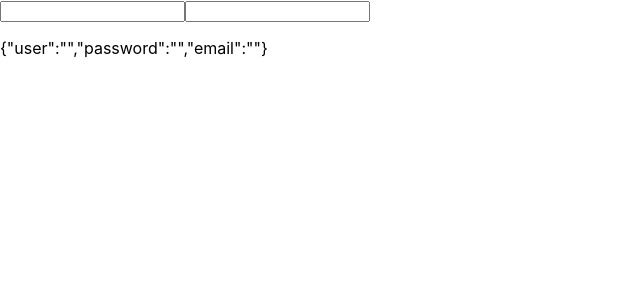
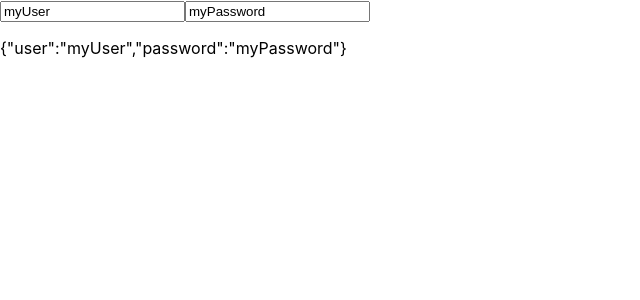
Before and after one commit to Oelmounkad/reactiform, a React (Create React App) app: page / in a window 1280 px wide. Shown: the top 300 px of the page, without its empty margins (0-640 px from the left). Built offline with nearby package versions, Linux system fonts and the light colour scheme.

Commit message:
changed params structure + function to reduce the param into useable state

```diff
--- a/src/App.tsx
+++ b/src/App.tsx
@@ -3,9 +3,12 @@ import { useReactiform } from "./useReactiform";
 function App() {
   const [values, handleChange] = useReactiform({
     initialValues: {
-      user: "",
-      password: "",
-      email: "",
+      user: {
+        value: "myUser",
+      },
+      password: {
+        value: "myPassword",
+      },
     },
   });
 
--- a/src/useReactiform.tsx
+++ b/src/useReactiform.tsx
@@ -1,17 +1,39 @@
 import React, { ChangeEventHandler, useState } from "react";
 
 interface ReactiformOptions {
-  initialValues: InitialValues;
+  initialValues: ReactiformFields;
 }
-interface InitialValues {
+
+interface ReactiformFieldOptions {
+  value: any;
+  validators?: Function[];
+}
+interface ReactiformFields {
+  [key: string]: ReactiformFieldOptions;
+}
+
+interface ReactiformState {
   [key: string]: any;
 }
 
+const getReactiformStateFromReactiformFields = (
+  initialValues: ReactiformFields
+) => {
+  return Object.entries(initialValues).reduce((acc: any, curr) => {
+    acc[curr[0]] = curr[1].value;
+    return acc;
+  }, {});
+};
+
 export const useReactiform = (
   reactiFormOptions: ReactiformOptions
-): [v: InitialValues, handleChange: ChangeEventHandler<HTMLInputElement>] => {
+): [v: ReactiformState, handleChange: ChangeEventHandler<HTMLInputElement>] => {
   const { initialValues } = reactiFormOptions;
-  const [formValues, setFormValues] = useState<InitialValues>(initialValues);
+
+  const reactiformState = getReactiformStateFromReactiformFields(initialValues);
+
+  const [formValues, setFormValues] =
+    useState<ReactiformState>(reactiformState);
 
   const onFormValuesChange = (e: React.ChangeEvent<HTMLInputElement>) => {
     setFormValues({
```
